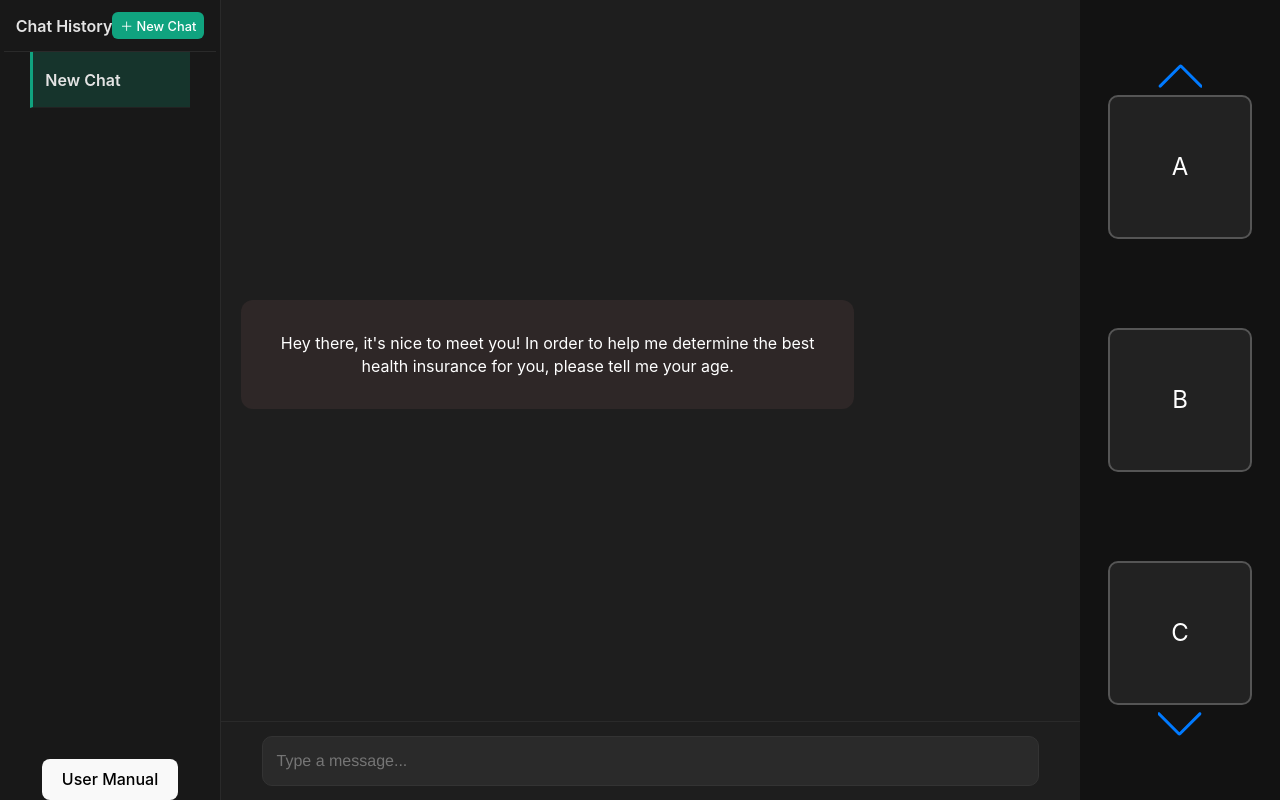
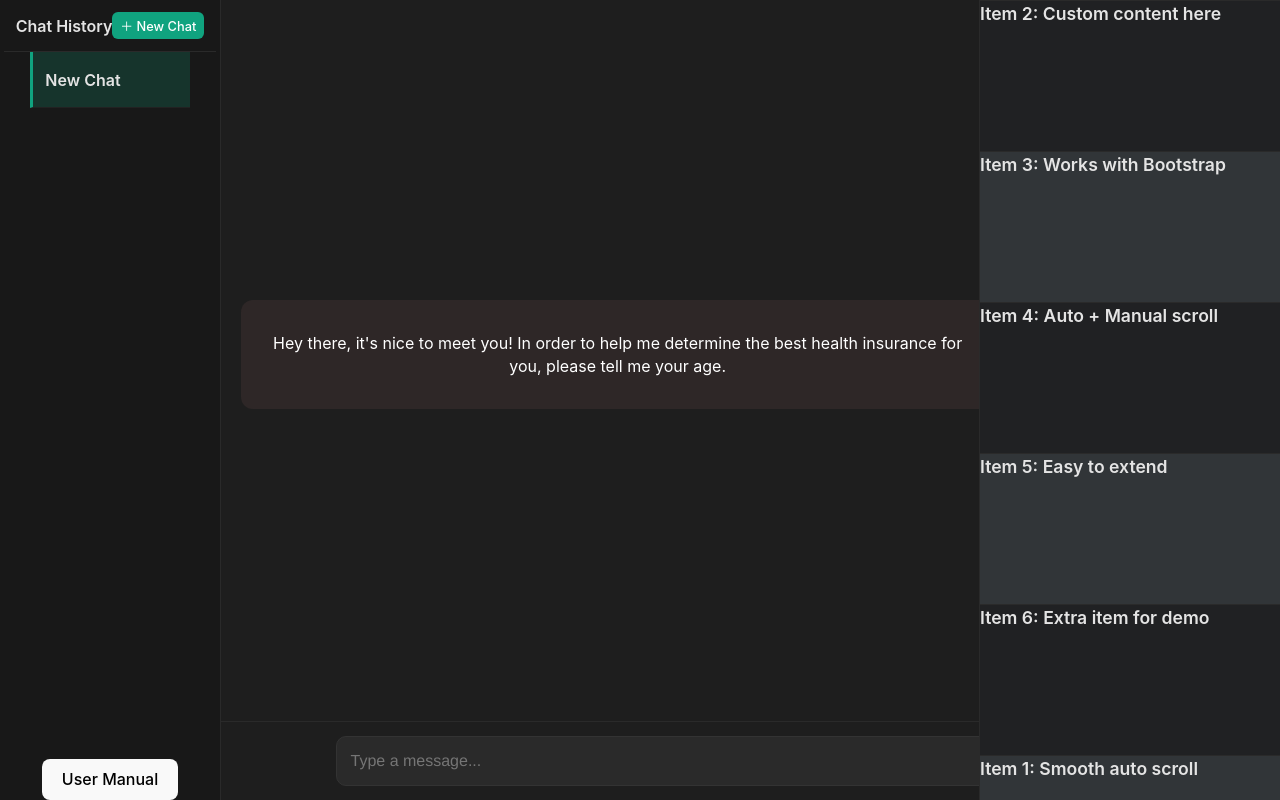
Before and after one commit to djs-05/insurance, a React (Vite) app: page / in a window 1280 px wide. Built offline with nearby package versions, Linux system fonts and the light colour scheme.

Commit message:
Vertical Carousel.

```diff
--- a/src/App.css
+++ b/src/App.css
@@ -387,35 +387,68 @@ html, body, #root {
   margin: 12px 0;
 }
 
+/* --- Vertical Auto Carousel --- */
+.vertical-carousel-container {
+  display: flex;
+  flex-direction: column;
+  align-items: center;
+  justify-content: center;
+  background: #181818;
+  border-left: 1px solid #2a2a2a;
+  width: 300px;
+  height: calc(100vh - 120px);
+  padding-top: 10px;
+  box-sizing: border-box;
+  position: relative;
+}
+
+.vertical-carousel-container > div:first-child {
+  width: 100%;
+  overflow: hidden;
+  border-radius: 8px;
+  border: 1px solid #2a2a2a;
+  height: 100%;
+}
+
+/* Inner items */
+.square-box {
+  display: flex;
+  justify-content: center;
+  align-items: center;
+  height: 200px; /* size of each "slide" */
+  color: #e4e4e4;
+  font-size: 1.4rem;
+  font-weight: 600;
+  background-color: #252728;
+  border-bottom: 1px solid #292b2d;
+  transition: background 0.3s ease;
+}
+
+.square-box:nth-child(even) {
+  background-color: #2b2d2e;
+}
+
 .square-box:hover {
-  background-color: #2e2e2e;
+  background-color: #333;
   cursor: pointer;
 }
 
-.vertical-carousel-container {
-  display: flex;
-  justify-content: center;
-  align-items: center;
+/* Control buttons */
+.vertical-carousel-container button {
+  background-color: #10a37f;
+  border: none;
+  border-radius: 4px;
+  color: #fff;
+  font-size: 1rem;
+  padding: 4px 8px;
+  cursor: pointer;
+  transition: background 0.2s ease;
 }
 
-.vertical-carousel .swiper-slide {
-  display: flex;
-  justify-content: center;
-  align-items: center;
+.vertical-carousel-container button:hover {
+  background-color: #0b7a60;
 }
 
-.square-box {
-  width: 140px;
-  height: 140px;
-  background-color: #222;
-  color: white;
-  font-size: 1.5rem;
-  border: 2px solid #555;
-  border-radius: 10px;
-  display: flex;
-  justify-content: center;
-  align-items: center;
-}
 
 .center-bot-message {
   display: flex;
--- a/src/App.jsx
+++ b/src/App.jsx
@@ -7,6 +7,7 @@ import { Navigation, Mousewheel } from "swiper/modules";
 import "swiper/css";
 import "swiper/css/navigation";
 import "swiper/css/autoplay";
+import VerticalCarousel from "./VerticalCarousel";
 
 
 function App() {
@@ -28,36 +29,6 @@ function App() {
 
   const messagesEndRef = useRef(null);
   const activeChat = chats.find((chat) => chat.id === activeChatId);
-
-  const [squares, setSquares] = useState(["A", "B", "C", "D"]);
-  const [carouselItems] = useState(["A", "B", "C", "D", "E", "F", "G"]);
-  const [carouselNum] = useState([0]);
-
-
-  function VerticalCarousel() {
-    return (
-      <div className="vertical-carousel-container">
-        <Swiper
-          direction="vertical"
-          slidesPerView={3}         // show 6 squares at a time
-          spaceBetween={0}         // spacing between squares
-          loop={true}               // continuous loop
-          navigation={true}         // adds up/down arrows
-          modules={[Navigation, Mousewheel]}
-          className="vertical-carousel"
-          style={{ height: "700px", width: "200px" }} // adjust size
-        >
-          {carouselItems.map((item, i) => (
-            <SwiperSlide key={i}>
-              <div className="square-box">
-                {item}
-              </div>
-            </SwiperSlide>
-          ))}
-        </Swiper>
-      </div>
-    );
-  }
 
   // center the popup when it opens
   useEffect(() => {
@@ -139,36 +110,6 @@ function App() {
       offsetY: e.clientY - rect.top,
     };
     document.body.style.userSelect = "none";
-  };
-
-  const carouselUp = () => {
-    carouselNum[0] = (carouselNum[0] + 1)%carouselItems.length;
-    updateSquare(0,carouselItems[(carouselNum[0] + 0)%carouselItems.length]);
-    updateSquare(1,carouselItems[(carouselNum[0] + 1)%carouselItems.length]);
-    updateSquare(2,carouselItems[(carouselNum[0] + 2)%carouselItems.length]);
-    updateSquare(3,carouselItems[(carouselNum[0] + 3)%carouselItems.length]);
-    updateSquare(4,carouselItems[(carouselNum[0] + 4)%carouselItems.length]);
-    updateSquare(5,carouselItems[(carouselNum[0] + 5)%carouselItems.length]);
-  };
-
-  const carouselDown = () => {
-    carouselNum = (carouselNum[0] - 1 + carouselItems.length)%carouselItems.length;
-    updateSquare(0,carouselItems[(carouselNum[0])%carouselItems.length]);
-    updateSquare(1,carouselItems[(carouselNum[0] + 1)%carouselItems.length]);
-    updateSquare(2,carouselItems[(carouselNum[0] + 2)%carouselItems.length]);
-    updateSquare(3,carouselItems[(carouselNum[0] + 3)%carouselItems.length]);
-    updateSquare(4,carouselItems[(carouselNum[0] + 4)%carouselItems.length]);
-    updateSquare(5,carouselItems[(carouselNum[0] + 5)%carouselItems.length]);
-  };
-
-  const updateSquare = (index, newContent) => {
-      setSquares((prev) => {
-      const updated = [...prev];
-      if (index >= 0 && index < updated.length) {
-        updated[index] = newContent;
-      }
-      return updated;
-    });
   };
 
   const handleResizeMouseDown = (e) => {
--- /dev/null
+++ b/src/VerticalCarousel.jsx
@@ -0,0 +1,151 @@
+import React, { useEffect, useState, useRef } from "react";
+import { Button } from "react-bootstrap";
+
+const items = [
+  "Item 1: Smooth auto scroll",
+  "Item 2: Custom content here",
+  "Item 3: Works with Bootstrap",
+  "Item 4: Auto + Manual scroll",
+  "Item 5: Easy to extend",
+  "Item 6: Extra item for demo",
+];
+
+const VerticalCarousel = ({ interval = 3000, itemHeight = 150 }) => {
+  const [startIndex, setStartIndex] = useState(0);
+  const [visibleCount, setVisibleCount] = useState(1);
+  const [isCentered, setIsCentered] = useState(false);
+  const [transitionEnabled, setTransitionEnabled] = useState(true);
+  const containerRef = useRef(null);
+
+  // Calculate how many items fit the viewport
+  useEffect(() => {
+    const handleResize = () => {
+      const viewportHeight = window.innerHeight;
+      const count = Math.floor(viewportHeight / itemHeight);
+
+      setVisibleCount(count);
+      setIsCentered(items.length <= count);
+    };
+
+    handleResize();
+    window.addEventListener("resize", handleResize);
+    return () => window.removeEventListener("resize", handleResize);
+  }, [itemHeight]);
+
+  // Clone first few items for smooth wrap-around
+  const extendedItems =
+    items.length > visibleCount
+      ? [...items, ...items.slice(0, visibleCount)]
+      : items;
+
+  // Auto scroll
+  useEffect(() => {
+    if (isCentered) return;
+
+    const timer = setInterval(() => {
+      nextItem();
+    }, interval);
+
+    return () => clearInterval(timer);
+  }, [interval, isCentered]);
+
+  const nextItem = () => {
+    setTransitionEnabled(true);
+    setStartIndex((prev) => prev + 1);
+  };
+
+  const prevItem = () => {
+    setTransitionEnabled(true);
+    setStartIndex((prev) => prev - 1);
+  };
+
+  // Handle seamless wrap
+  useEffect(() => {
+    if (startIndex === items.length) {
+      // reached the cloned items at the end → jump to start
+      const timeout = setTimeout(() => {
+        setTransitionEnabled(false);
+        setStartIndex(0);
+      }, 500); // match transition duration
+      return () => clearTimeout(timeout);
+    }
+    if (startIndex < 0) {
+      // going backward beyond start → jump to end
+      const timeout = setTimeout(() => {
+        setTransitionEnabled(false);
+        setStartIndex(items.length - 1);
+      }, 500);
+      return () => clearTimeout(timeout);
+    }
+  }, [startIndex]);
+
+  // Current translate
+  const translateY = isCentered ? 0 : startIndex * itemHeight;
+
+  return (
+    <div
+      className="d-flex flex-column align-items-center"
+      style={{
+        position: "fixed",
+        right: 0,
+        top: 0,
+        height: "100vh",
+        width: "300px",
+        overflow: "hidden",
+        borderLeft: "1px solid #2a2a2a",
+        backgroundColor: "#181818",
+        zIndex: 10,
+        color: "#e4e4e4",
+        justifyContent: isCentered ? "center" : "flex-start",
+      }}
+    >
+      <div
+        ref={containerRef}
+        className="w-100"
+        style={{
+          transform: `translateY(-${translateY}px)`,
+          transition: transitionEnabled ? "transform 0.5s ease" : "none",
+        }}
+      >
+        {extendedItems.map((item, idx) => (
+          <div
+            key={idx}
+            className="d-flex justify-content-center align-items-center"
+            style={{
+              height: `${itemHeight}px`,
+              width: "100%",
+              fontSize: "1.1rem",
+              fontWeight: "600",
+              backgroundColor: idx % 2 ? "#202123" : "#313538",
+              borderBottom: "1px solid #2a2a2a",
+            }}
+          >
+            {item}
+          </div>
+        ))}
+      </div>
+
+      {/* Controls */}
+      {!isCentered && (
+        <div
+          className="position-absolute d-flex justify-content-between"
+          style={{
+            bottom: "20px",
+            width: "80%",
+            left: "50%",
+            transform: "translateX(-50%)",
+          }}
+        >
+          <Button variant="secondary" size="sm" onClick={prevItem}>
+            ↑
+          </Button>
+          <Button variant="secondary" size="sm" onClick={nextItem}>
+            ↓
+          </Button>
+        </div>
+      )}
+    </div>
+  );
+};
+
+export default VerticalCarousel;
```
